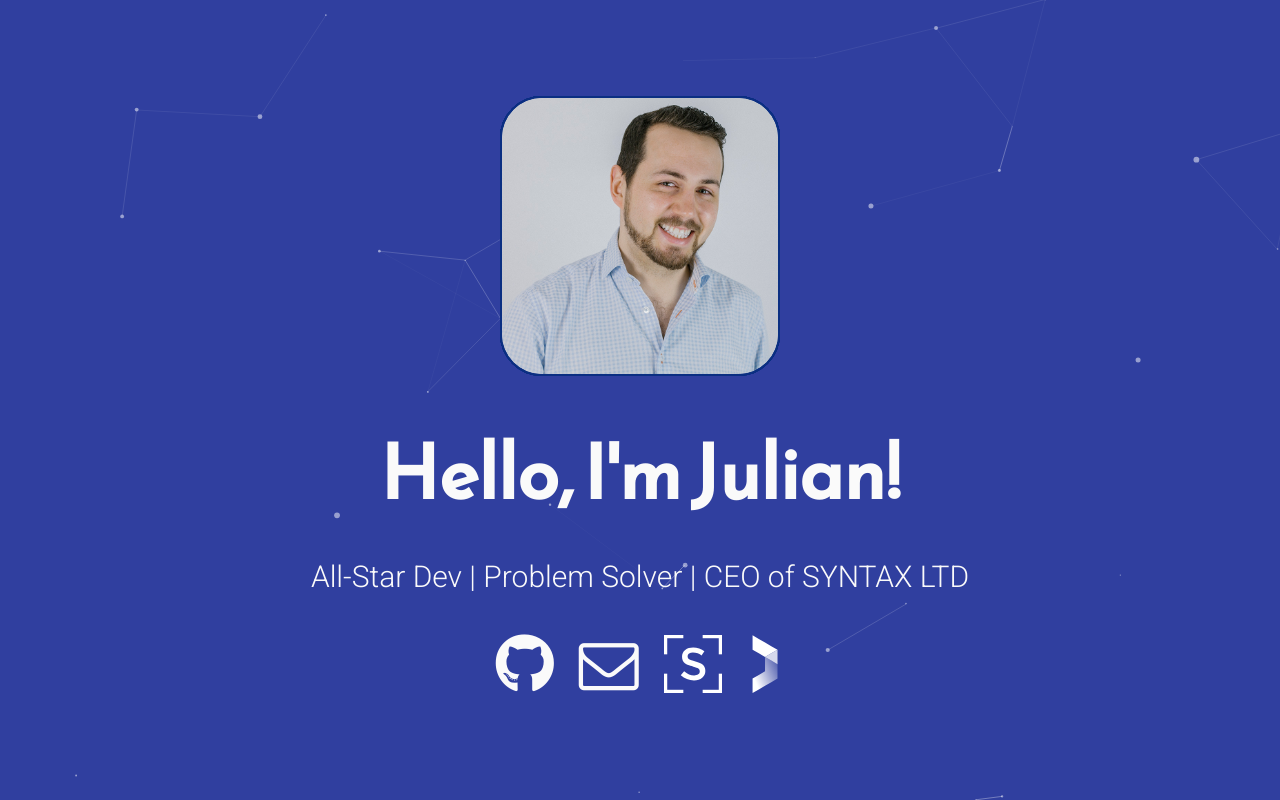
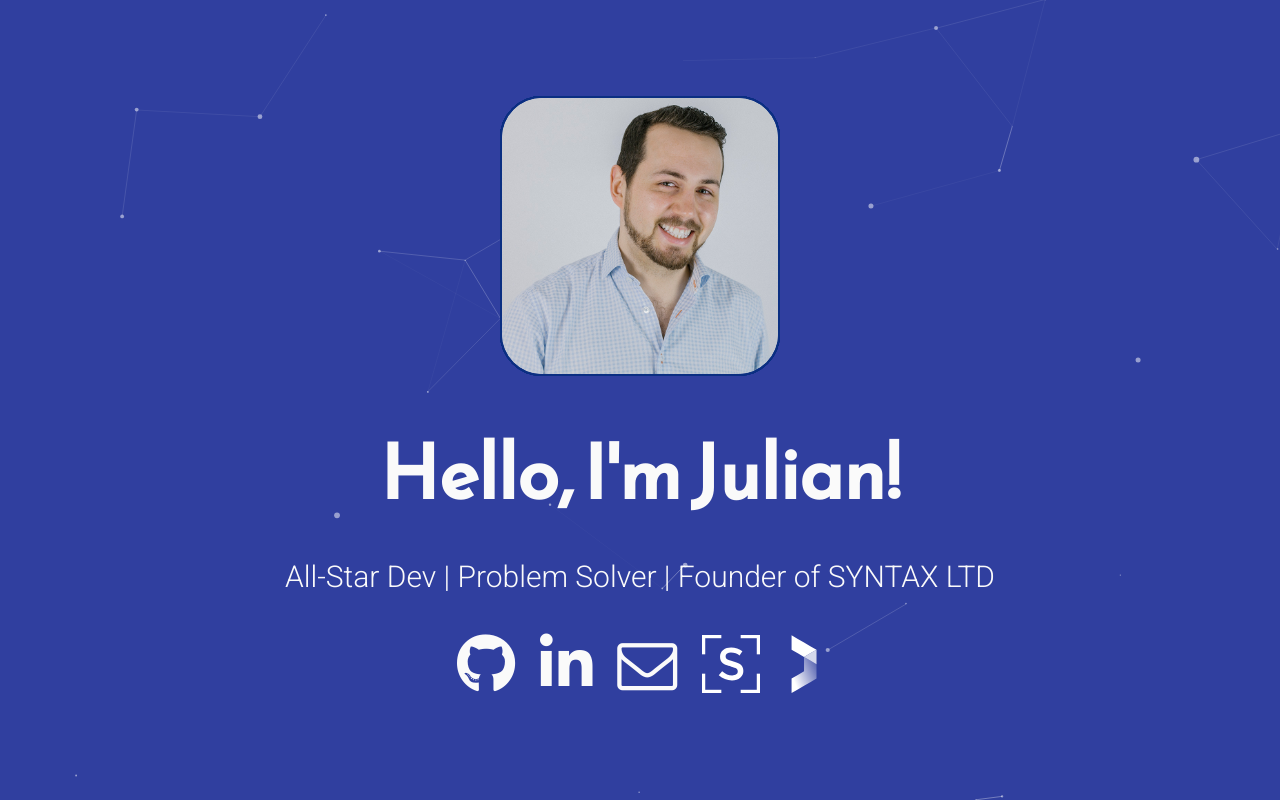
Before and after one commit to juliangums/juliangums.github.io, a plain HTML site: page index.html in a window 1280 px wide. Drawn offline with Linux system fonts and the light colour scheme.

Commit message:
Update index.html

```diff
--- a/index.html
+++ b/index.html
@@ -31,9 +31,10 @@
 			<img src="images/julian_gums_10.jpg" />
 		</div>
 		<div class="intro">Hello, I'm Julian!</div>
-		<div class="tagline">All-Star Dev | Problem Solver | CEO of SYNTAX LTD</div>
+		<div class="tagline">All-Star Dev | Problem Solver | Founder of SYNTAX LTD</div>
 		<div class="icons-social">
 			<a target="_blank" href="https://github.com/juliangums"><i class="fab fa-github"></i></a>
+			<a target="_blank" href="https://www.linkedin.com/in/julian-gums/"><i class="fab fa-linkedin"></i></a>
 			<a target="_blank" href="javascript:window.location.href = 'mailto:' + ['julian','synt.ax'].join('@')"><i class="fa fa-envelope-o"></i></a></a>
 			<a target="_blank" href="https://synt.ax"><span class="syntax"><img src="images/syntax_favicon_white.svg" /></span></a>
 			<a target="_blank" href="https://www.digital.je/membership/member-directory/julian-gums/"><span class="digital-jersey"><img src="images/digital_jersey.svg" /></span></a>
```
